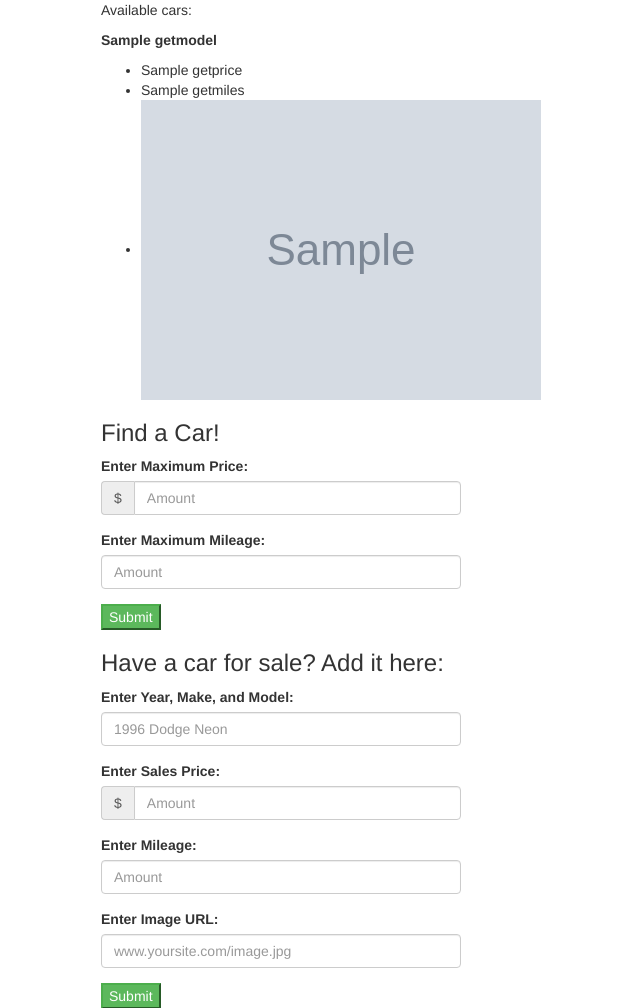
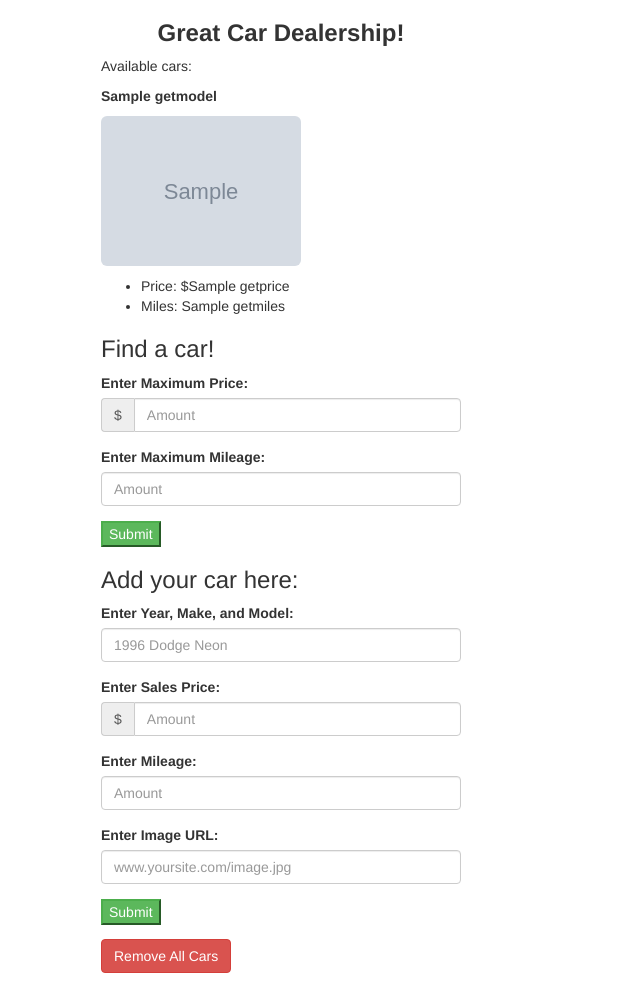
Before and after one commit to DillonLloydLee/Car_Dealership_With_Twig, a PHP site: template views/cars.html.twig in a window 1280 px wide. Shown: the top 1008 px of the page, without its empty margins (359-999 px from the left). After the commit the page ends 973 px from the top, so only its background shows below. Run offline with PHP 8.4, Linux system fonts and the light colour scheme; the template is opened without the code that fills it: most values are stand-ins (such as "Sample title", 1, 10 or a date in 2020); grey boxes marked "Sample" are stand-in pictures; some libraries are stand-ins or nearby versions.

Commit message:
display added car on car_added pace

```diff
--- a/app/app.php
+++ b/app/app.php
@@ -23,10 +23,10 @@
 
     // Page: car newly added.
 
-    $app->get('/car_added', function() use ($app) {
+    $app->post('/car_added', function() use ($app) {
         $car = new Car($_POST['model'], $_POST['price'], $_POST['miles'], $_POST['image']);
         $car->save();
-        return $app['twig']->render('car_added.html.twig', array('newcar' => Car::getall()));
+        return $app['twig']->render('car_added.html.twig', array('newcar' => $car));
     });
 
     // Page: Delete cars
@@ -40,7 +40,7 @@
 
     $app->get('/results', function() use ($app) {
 
-        return $app['twig']->render('results.html.twig', array('newcar' => $car));
+        //return $app['twig']->render('results.html.twig', array('newcar' => $car));
         /*
         $porsche = new Car("2014 Porsche 911", 114991, 7864, "/images/porsche.jpg");
         $ford = new Car("2011 Ford F450", 55995, 14214, "/images/ford.jpg");
--- a/views/car_added.html.twig
+++ b/views/car_added.html.twig
@@ -9,6 +9,12 @@
                 <div class="col-md-4"></div>
                 <div class="col-md-4">
                     <h3>Your ad has been posted!</h3>
+                    <p><b>{{ newcar.getmodel }}</b></p>
+                    <p><img height="150" width="*" src="{{ newcar.getimage }}" class="img-rounded"></p>
+                    <ul>
+                        <li>Price: ${{ newcar.getprice }}</li>
+                        <li>Miles: {{ newcar.getmiles }}</li>
+                    </ul>
                     <a class="btn btn-default" href="/" role="button">Back to Car Search</a>
                 </div>
                 <div class="col-md-4"></div>
--- a/views/cars.html.twig
+++ b/views/cars.html.twig
@@ -8,21 +8,22 @@
         <div class="row">
             <div class="col-md-4"></div>
             <div class="col-md-4">
+                <h3 class="text-center"><strong>Great Car Dealership!</strong></h3>
                 <!-- List all available cars -->
 
                 {% if cars is not empty %}
                     <p>Available cars:</p>
                     {% for car in cars %}
                         <p><b>{{ car.getmodel }}</b></p>
+                        <p><img height="150" width="*" src="{{ car.getimage }}" class="img-rounded"></p>
                         <ul>
-                            <li>{{ car.getprice }}</li>
-                            <li>{{ car.getmiles }}</li>
-                            <li><img src="{{ car.getimage}}"></li>
+                            <li>Price: ${{ car.getprice }}</li>
+                            <li>Miles: {{ car.getmiles }}</li>
                         </ul>
                     {% endfor %}
                 {% endif %}
 
-                <h3>Find a Car!</h3>
+                <h3>Find a car!</h3>
                 <form action='/results'>
                     <div class='form-group'>
                         <label for='price'>Enter Maximum Price:</label>
@@ -40,7 +41,7 @@
                     <button type='submit' class='btn-success'>Submit</button>
                 </form>
 
-                <h3>Have a car for sale?  Add it here:</h3>
+                <h3>Add your car here:</h3>
 
                 <form action='/car_added' method='post'>
                     <div class='form-group'>
```
